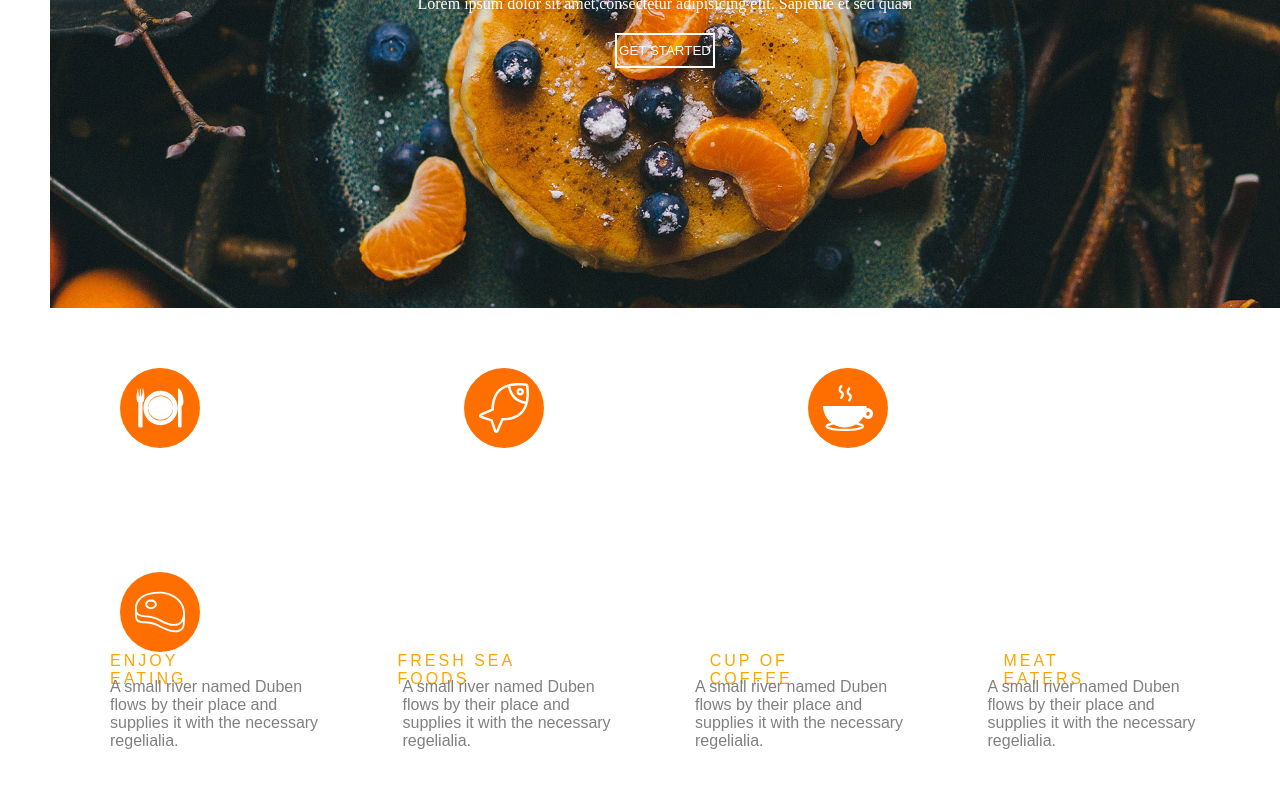
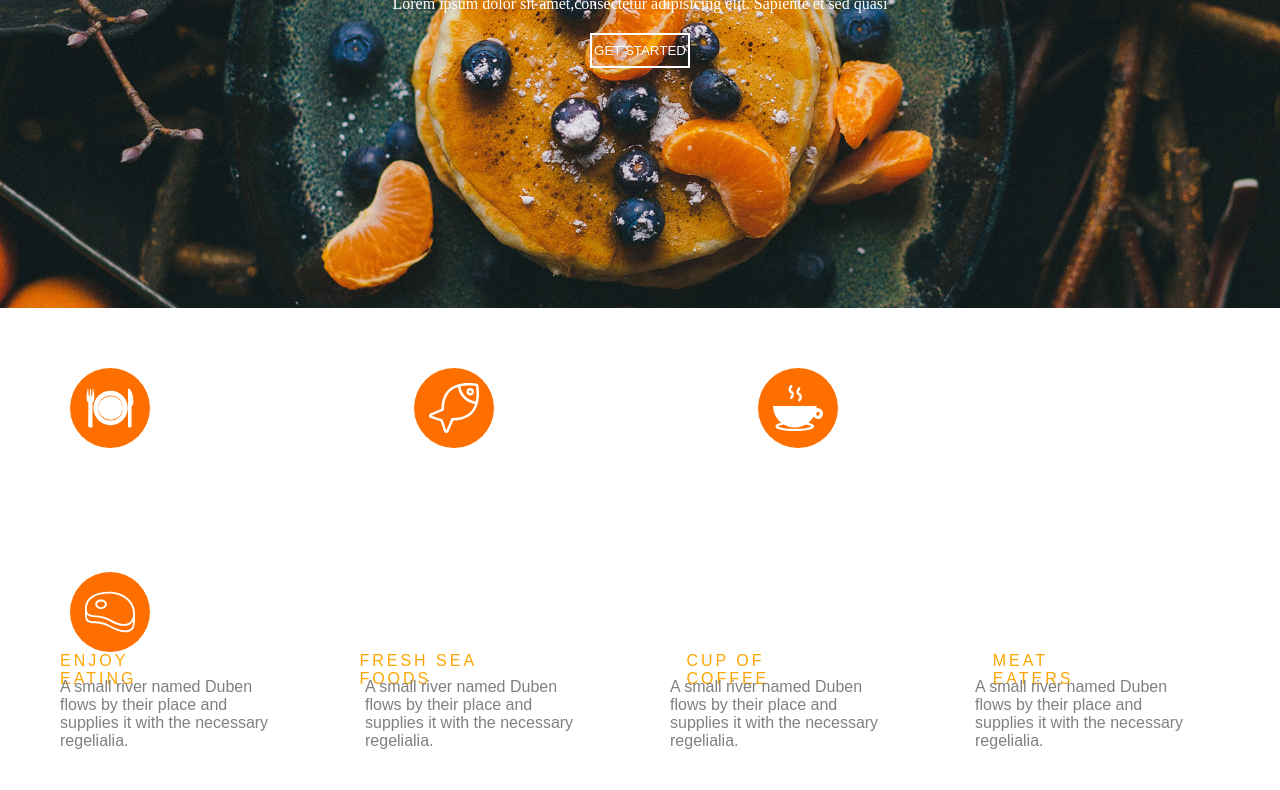
Before and after one commit to Fatima-Tfaily/project1_restaurent, a plain HTML site: page index.html in a window 1280 px wide. Shown: the part 192-982 px from the top of the page. Drawn offline with Linux system fonts and the light colour scheme; files whose address does not match are found by name.

Commit message:
Done part1

```diff
--- a/style.css
+++ b/style.css
@@ -7,6 +7,7 @@
     background-image: url('hero_2.jpg');
     background-size: cover;
     background-position: center;
+    width: 100%;
     height: 500px;
     color: white;
 }
@@ -77,13 +78,6 @@
 .button {
     text-align: center;
 }
-
-body {
-    margin-left: 50px;
-
-
-}
-
 .container1 img {
     background-color: rgb(255, 111, 0);
     overflow: hidden;
```
